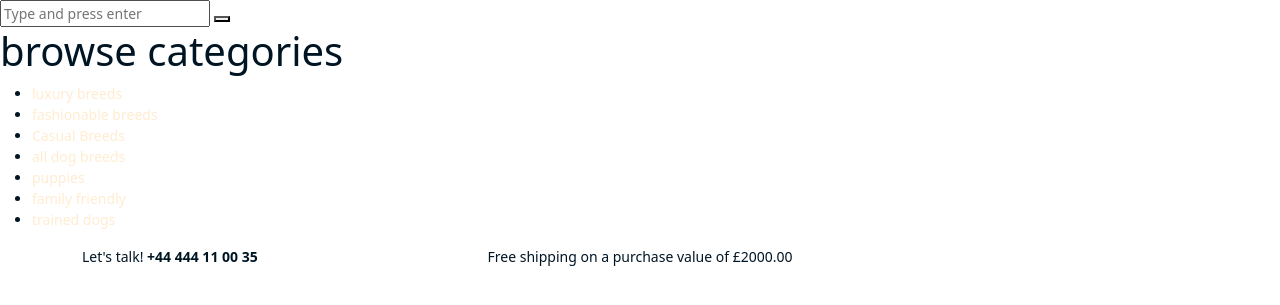
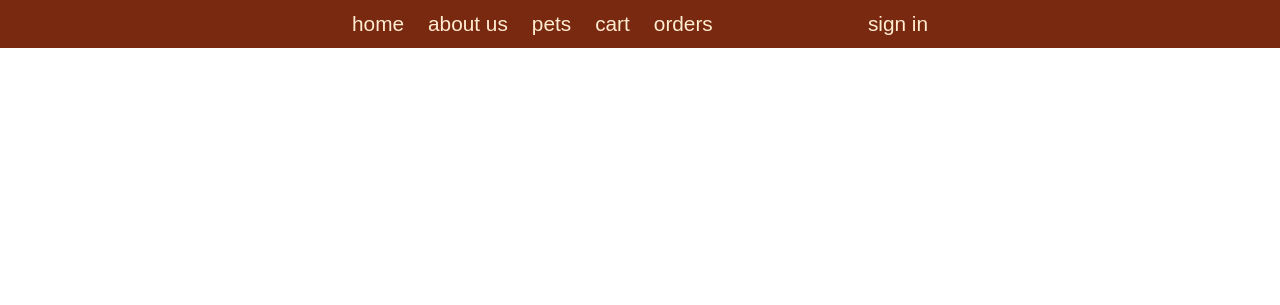
Before and after one commit to johnclamy/moviestoreproject, a Django app: template home/templates/home/index.html in a window 1280 px wide. Shown: the top 305 px of the page. Run offline with Django 5.2, Linux system fonts and the light colour scheme; the template is opened without the code that fills it, so the values that code supplies are empty; some libraries are stand-ins or nearby versions.

Commit message:
refactor the navbar

```diff
--- a/petshoppro/templates/layout.html
+++ b/petshoppro/templates/layout.html
@@ -6,7 +6,7 @@
     <meta name="viewport" content="width=device-width, initial-scale=1.0">
     <meta name="format-detection" content="telephone=no">
     <meta name="apple-mobile-web-app-capable" content="yes">
-    <meta name="author" content="">
+    <meta name="author" content="John C Lamy">
     <meta name="keywords" content="">
     <meta name="description" content="">
     <title>{{data.page_title}}</title>
@@ -18,63 +18,15 @@
     <link rel="stylesheet" href="{% static 'css/style.css' %}">
     <script defer src="https://cdn.jsdelivr.net/npm/bootstrap@5.3.3/dist/js/bootstrap.bundle.min.js"crossorigin="anonymous"></script>
 </head>
-<body>
-    <header>
-        <div class="search-popup-wrapper"> {# header popup modal #}
-            <div class="search-popup-container">
-                <form role="search" method="GET" class="search-form-container" action="">
-                    <input type="search" id="search-form-input" class="search-form-input" placeholder="Type and press enter" value="" name="">
-                    <button type="submit" class="search-form-submit">
-                        <a href="#"><i class="icon icon-search"></i></a>
-                    </button>
-                </form>
-                <h1 class="cat-list-title">browse categories</h1>
-                <ul class="cat-list">
-                    <li class="cat-list-item">
-                        <a href="shop.html" title="luxury dog breeds">luxury breeds</a>
-                    </li>
-                    <li class="cat-list-item">
-                        <a href="shop.html" title="Fashionable dog breeds">fashionable breeds</a>
-                    </li>
-                    <li class="cat-list-item">
-                        <a href="shop.html" title="Casual dog breeds">Casual Breeds</a>
-                    </li>
-                    <li class="cat-list-item">
-                        <a href="shop.html" title="All Dog breeds">all dog breeds</a>
-                    </li>
-                    <li class="cat-list-item">
-                        <a href="shop.html" title="Puppie sellection">puppies</a>
-                    </li>
-                    <li class="cat-list-item">
-                        <a href="shop.html" title="Family friendly dogs">family friendly</a>
-                    </li>
-                    <li class="cat-list-item">
-                        <a href="shop.html" title="Trained dogs">trained dogs</a>
-                    </li>
-                </ul>
-            </div>
-        </div> {# END header popup modal #}
-        <section id="header-top-wrapper"> {# header top #}
-            <div id="header-top-container">
-                <div>
-                    <div class="container">
-                        <div class="row d-flex align-items-center">
-                            <div class="col-md-4 header-contact">
-                                <p>Let's talk! <strong>+44 444 11 00 35</strong></p>
-                            </div>
-                            <div class="col-md-4 shipping-purchase text-center">
-                                <p>Free shipping on a purchase value of £2000.00</p>
-                            </div>
-                        </div>
-                    </div>
-                </div>
-            </div>
-        </section> {# END header top #}
-
-        <nav>{# header bottom navbar #}
-
-        </nav> {# END header bottom navbar #}
-    </header>
+<body class="nunito-sans-typography">
+    <nav class="navbar">
+        <a href="#" class="nav_link">home</a>
+        <a href="#" class="nav_link">about us</a>
+        <a href="#" class="nav_link">pets</a>
+        <a href="#" class="nav_link">cart</a>
+        <a href="#" class="nav_link">orders</a>
+        <a href="#" class="nav_link_end">sign in</a>
+    </nav>
     <main>
         {% block content %}
         {% endblock content %}
```
